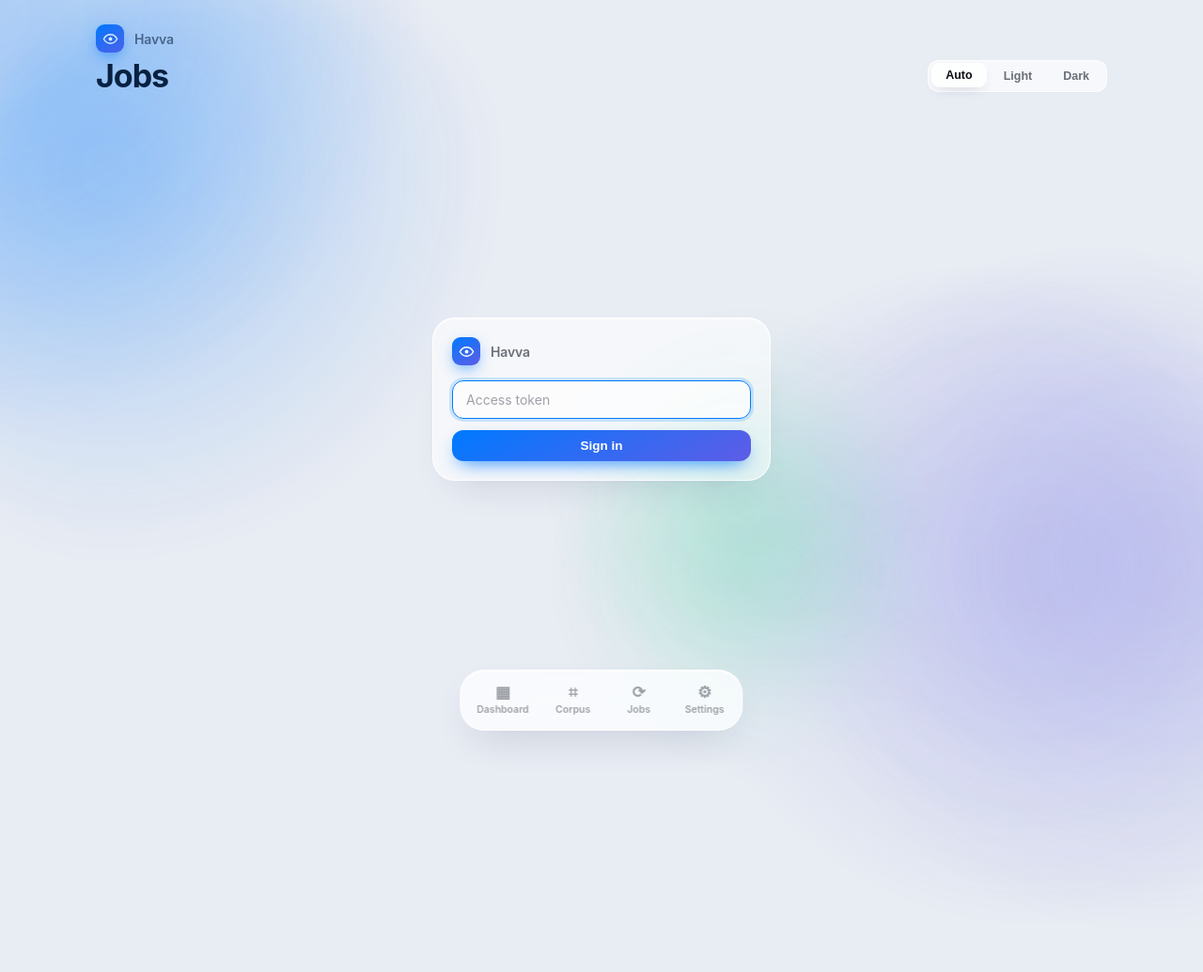
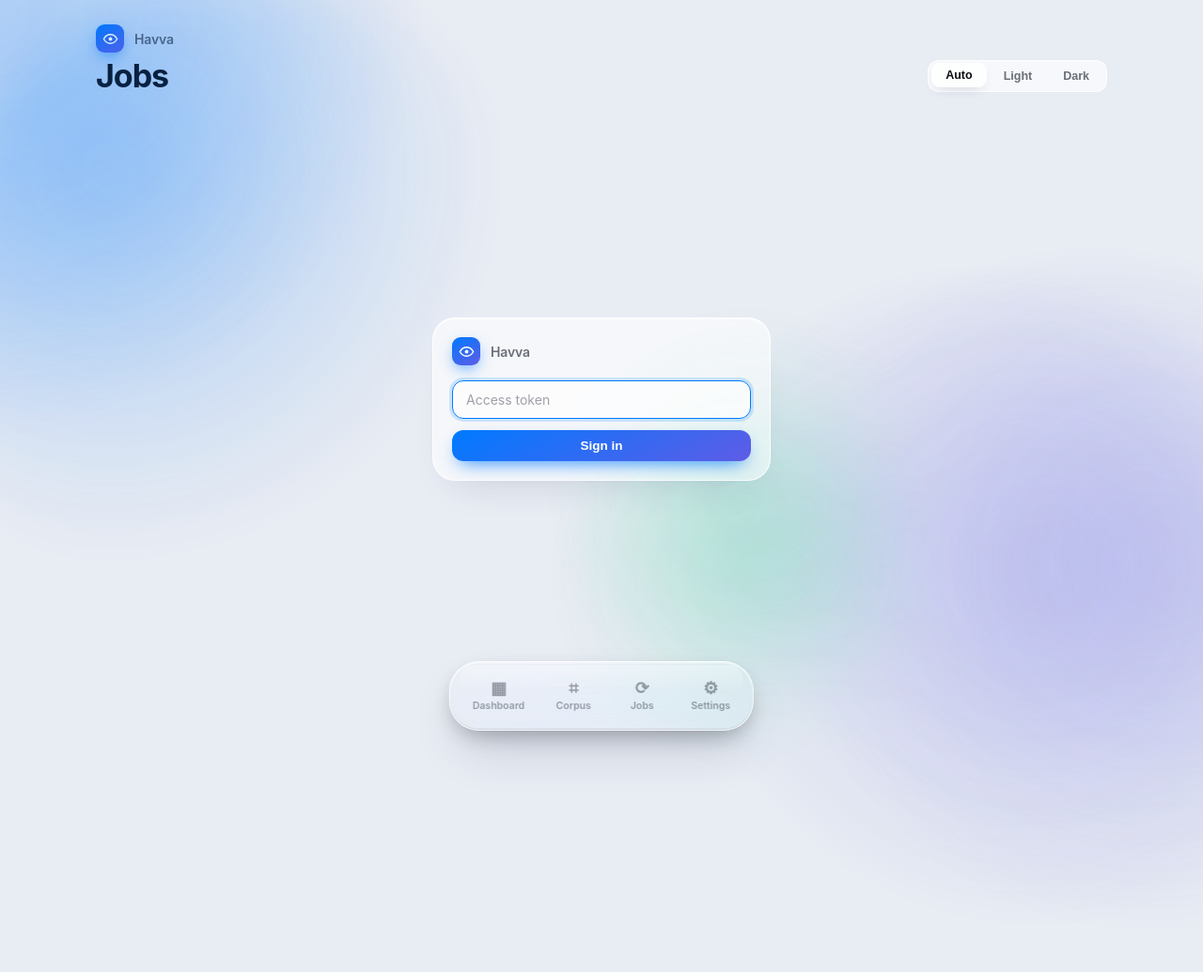
Before and after one commit to AmirhosseinKhanlari/Havva, a FastAPI app: template pipeline/web/templates/jobs.html in a window 1280 px wide; the page is wider, and only the part inside the window is pictured. Shown: that part at 94% size. Run offline with FastAPI, Linux system fonts and the light colour scheme; the template is opened without the code that fills it, so the values that code supplies are empty; some libraries are stand-ins or nearby versions.

Commit message:
web: iOS 26 Liquid Glass tab bar (layered depth, top gloss, active lens)
Rebuild the floating nav with a translucent gradient fill, a top gloss highlight
(::before), rim light + inner shade + soft floor shadow for 3D depth, and a raised
glass 'lens' behind the active tab with specular highlight and accent glow; tabs
spring on press.

Co-Authored-By: Claude Opus 4.8 <noreply@anthropic.com>

```diff
--- a/pipeline/web/static/console.css
+++ b/pipeline/web/static/console.css
@@ -153,11 +153,33 @@ details[open] > summary .caret{transform:rotate(90deg)}
 .dbody{padding:0 18px 16px}
 pre{margin:0;white-space:pre-wrap;word-break:break-word;font-family:'SF Mono',ui-monospace,Menlo,monospace}
 
-/* floating nav */
-.navbar{position:fixed;z-index:5;left:50%;bottom:22px;transform:translateX(-50%);display:flex;gap:4px;padding:7px;border-radius:26px;background:var(--glass2);border:1px solid var(--glass-brd);backdrop-filter:blur(34px) saturate(200%);-webkit-backdrop-filter:blur(34px) saturate(200%);box-shadow:0 1px 0 var(--glass-hi) inset,0 18px 44px -16px var(--shadow)}
-.navbar a{display:flex;flex-direction:column;align-items:center;gap:3px;min-width:66px;padding:8px 10px;border-radius:19px;text-decoration:none;color:var(--ink3);font-size:10.5px;font-weight:600;transition:all .18s ease}
-.navbar a.on{color:var(--accent);background:var(--field)}
-.navbar a .ico{font-size:17px;line-height:1}
+/* floating nav - iOS 26 Liquid Glass */
+.navbar{position:fixed;z-index:5;left:50%;bottom:22px;transform:translateX(-50%);
+  display:flex;gap:5px;padding:9px 11px;border-radius:32px;overflow:hidden;
+  background:linear-gradient(180deg,rgba(255,255,255,.20),rgba(255,255,255,.06));
+  border:1px solid var(--glass-brd);
+  backdrop-filter:blur(44px) saturate(210%);-webkit-backdrop-filter:blur(44px) saturate(210%);
+  box-shadow:
+    0 1.5px 0 rgba(255,255,255,.5) inset,      /* top rim light */
+    0 -1px 1px rgba(0,0,0,.12) inset,          /* bottom inner shade */
+    0 10px 26px -8px rgba(0,0,0,.35),          /* lift */
+    0 26px 56px -14px var(--shadow)}           /* soft floor shadow */
+.navbar::before{content:"";position:absolute;left:10px;right:10px;top:3px;height:42%;
+  border-radius:26px;pointer-events:none;opacity:.75;
+  background:linear-gradient(180deg,rgba(255,255,255,.45),rgba(255,255,255,0))}
+.navbar a{position:relative;z-index:1;display:flex;flex-direction:column;align-items:center;gap:3px;
+  min-width:68px;padding:9px 12px;border-radius:22px;text-decoration:none;color:var(--ink3);
+  border:1px solid transparent;
+  font-size:10.5px;font-weight:600;transition:transform .18s cubic-bezier(.34,1.56,.64,1),color .18s ease}
+.navbar a:active{transform:scale(.9)}
+.navbar a.on{color:var(--accent);transform:translateY(-1px);
+  background:linear-gradient(180deg,rgba(255,255,255,.30),rgba(255,255,255,.08));
+  border:1px solid rgba(255,255,255,.4);
+  box-shadow:
+    0 1px 0 rgba(255,255,255,.75) inset,       /* lens top highlight */
+    0 -1px 3px rgba(0,0,0,.10) inset,          /* lens bottom refraction */
+    0 6px 16px -5px rgba(10,132,255,.45)}      /* accent glow */
+.navbar a .ico{font-size:18px;line-height:1}
 
 /* iOS segmented control (theme toggle) */
 .segmented{display:inline-flex;padding:3px;gap:3px;border-radius:12px;background:var(--field);border:1px solid var(--field-brd)}
```
